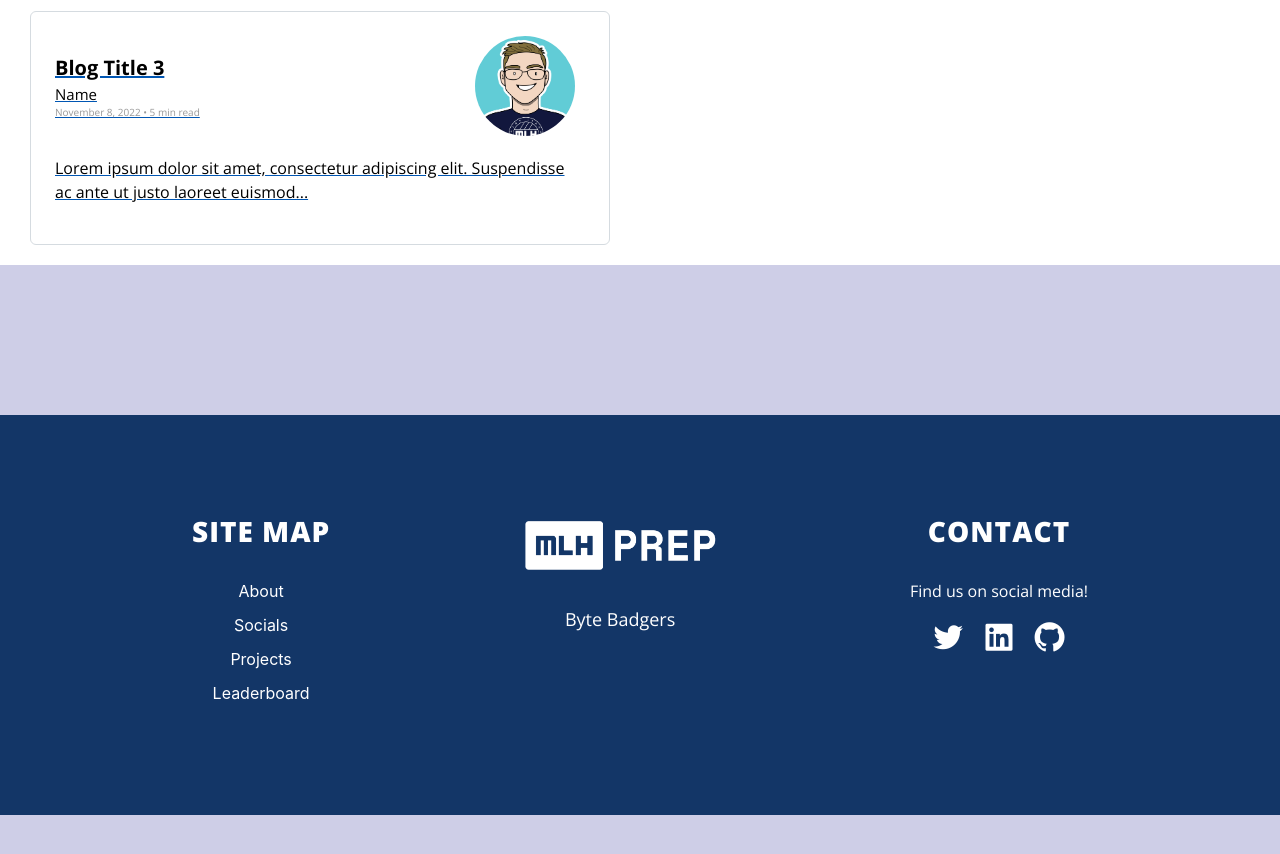
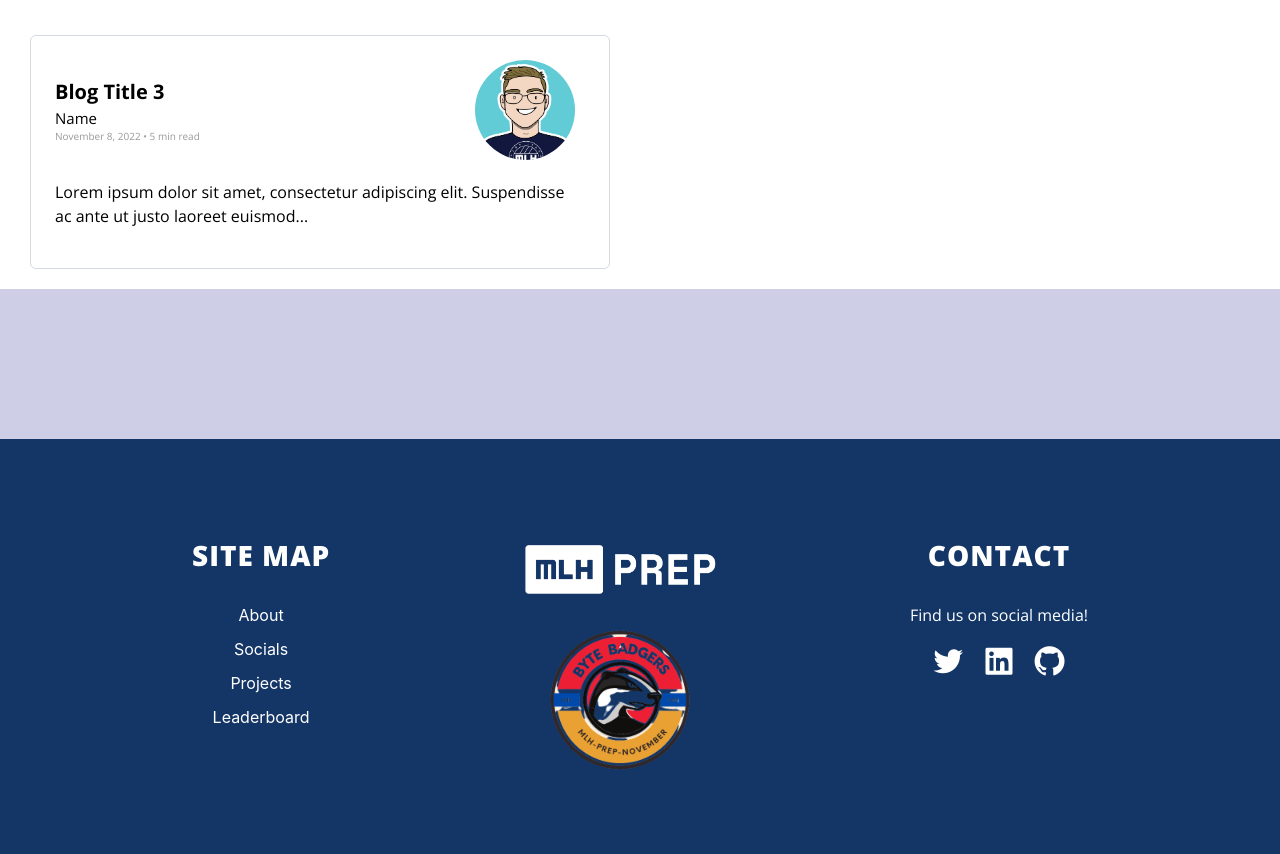
Before and after one commit to MLH-Fellowship/prep-portfolio-22.NOV.PREP.2, a Jekyll site: the page built from index.html, in a window 1280 px wide and 900 px high, scrolled down 1461 px. Shown: the top 854 px of the window. Built offline with Jekyll 4.4.1, drawn with Linux system fonts in a browser that asks for light colours; nearby versions of some CDN libraries; before the commit the page ends 2276 px from its top, so only the background shows below that.

Commit message:
finally done

```diff
--- a/_includes/description.html
+++ b/_includes/description.html
@@ -9,10 +9,10 @@
     }
   </style>
 </head>
+<h2>Welcome</h2>
 <section id="desc">
   <div class ="container mb-5">
-    <h2> Welcome </h2>
-    <p> We are Pod 22.NOV.PREP.2 AKA <span style="background: #1d539f;color: white;margin: 0 2px;padding: 0 5px;border-radius: 2px;">Byter Badgers</span> for the November Major League Hacking Prep Program. Our group came together from all around the world to work on developing websites and applications we are passionate about. We strive to learn about new technologies, languages and frameworks, and apply our skills to real world projects with the amazing support of our Pod Team Leader, Grace Omotoso. Learn more about our members, the types of projects we are working on, and our contributions to them below! </p>
+    <p style ="text-align:center; padding-left: 12em; color:#464647;"> We are Pod 22.NOV.PREP.2 AKA <span style="background: #1d539f;color: white;margin: 0 2px;padding: 0 5px;border-radius: 2px;">Byter Badgers</span> for the November Major League Hacking Prep Program. Our group came together from all around the world to work on developing websites and applications we are passionate about. We strive to learn about new technologies, languages and frameworks, and apply our skills to real world projects with the amazing support of our Pod Team Leader, Grace Omotoso. Learn more about our members, the types of projects we are working on, and our contributions to them below! </p>
   </div>
 </section>
 
@@ -39,7 +39,7 @@
                 <a href="{{item.twitter}}" target="_blank"><i class="fab fa-twitter"></i></a>
                 {% else %}
                 <i class="fab fa-twitter" style="background-color: grey;"></i>
-                {% endif %}
+                p         {% endif %}
 
                 {% if item.linkedin %}
                 <a href="{{item.linkedin}}" target="_blank"><i class="fab fa-linkedin"></i></a>
--- a/_includes/footer.html
+++ b/_includes/footer.html
@@ -14,7 +14,7 @@
           <img src="./assets/img/mlh-prep.png" />
         </div>
       </a>
-      <p>Byte Badgers</p>
+      <img src="./assets/img/logoFinal1.png" width="200" height="200" />
     </div>
 
     <div class="col3">
```
Also changed, not shown: assets/img/logoFinal.png (added), assets/img/logoFinal1.png (added).
